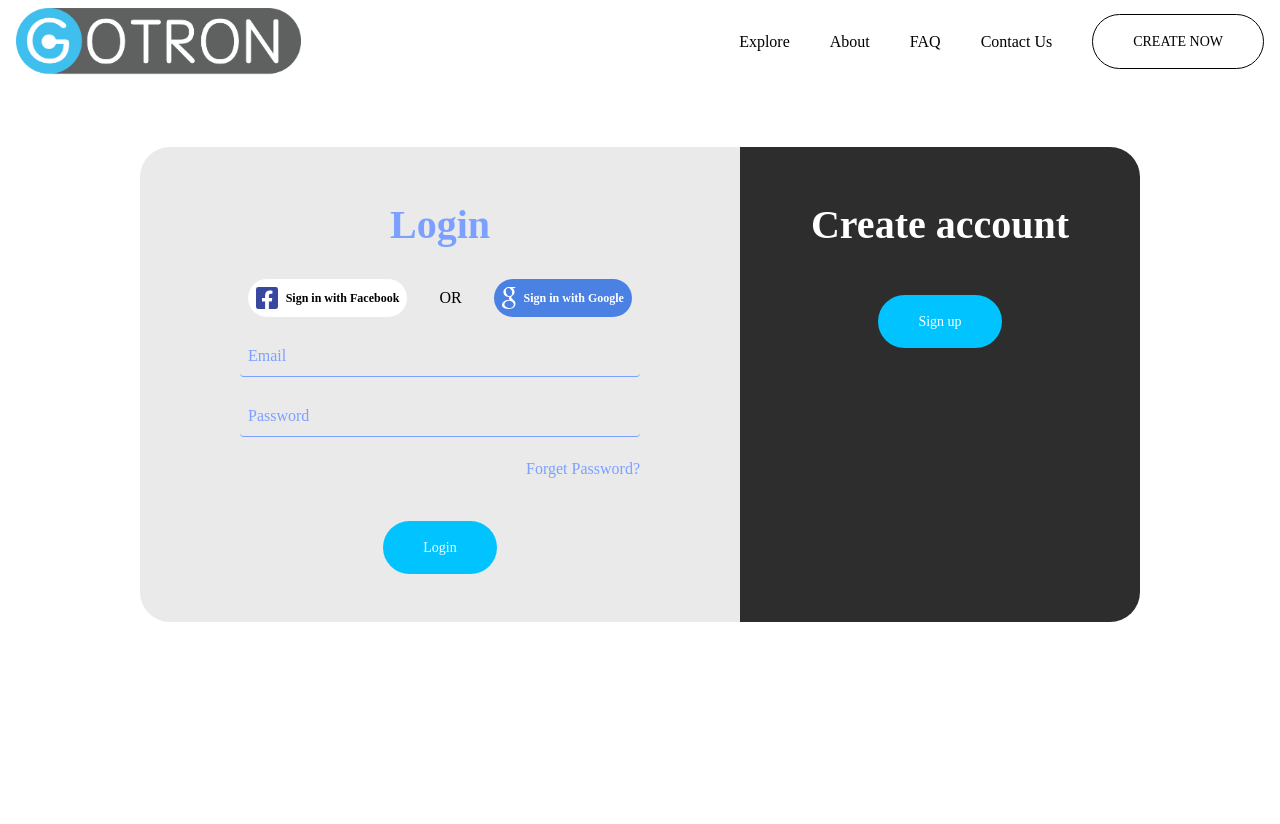
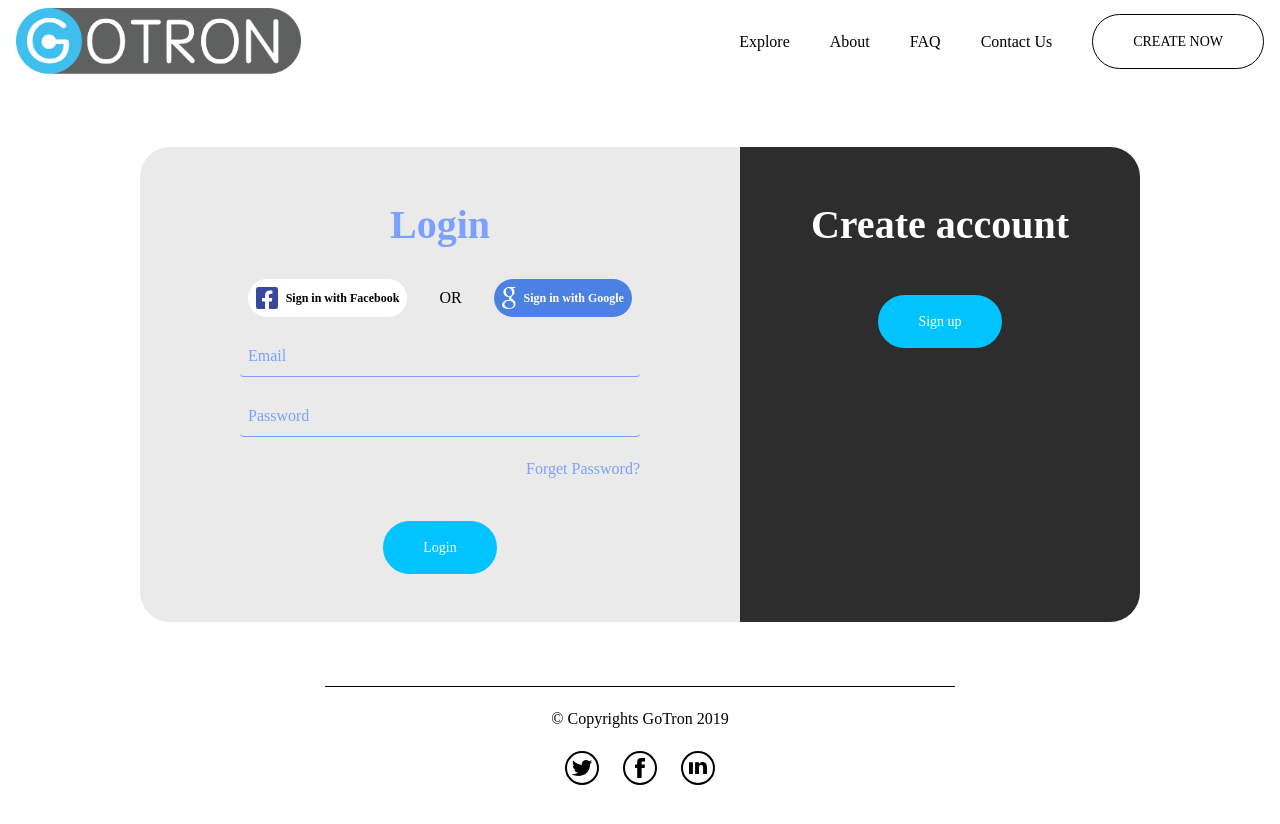
Before and after one commit to r3399r/algiedi, a React (Create React App) app in the folder frontend/: page /auth/login in a window 1280 px wide. Shown: the top 824 px of the page. Before the commit the page ends 800 px from the top, so only its background shows below. Built offline with nearby package versions, Linux system fonts and the light colour scheme.

Commit message:
add footer

```diff
--- a/frontend/src/page/authLogin/index.tsx
+++ b/frontend/src/page/authLogin/index.tsx
@@ -1,11 +1,12 @@
 import Button from 'src/component/Button';
+import Footer from 'src/component/Footer';
 import Input from 'src/component/Input';
 import IcLoginFacebook from 'src/image/ic-login-facebook.svg';
 import IcLoginGoogle from 'src/image/ic-login-google.svg';
 
 const AuthLogin = () => (
   <div className="mt-16">
-    <div className="md:w-[1000px] mx-auto flex">
+    <div className="max-w-[1000px] mx-auto flex">
       <div className="rounded-l-[30px] bg-[#eaeaea] w-[600px] p-12">
         <div className="w-[400px] mx-auto">
           <div className="text-[#7ba0ff] font-bold text-[40px] text-center">Login</div>
@@ -35,6 +36,9 @@ const AuthLogin = () => (
         </div>
       </div>
     </div>
+    <div className="max-w-[630px] mx-auto my-16">
+      <Footer />
+    </div>
   </div>
 );
 
```
